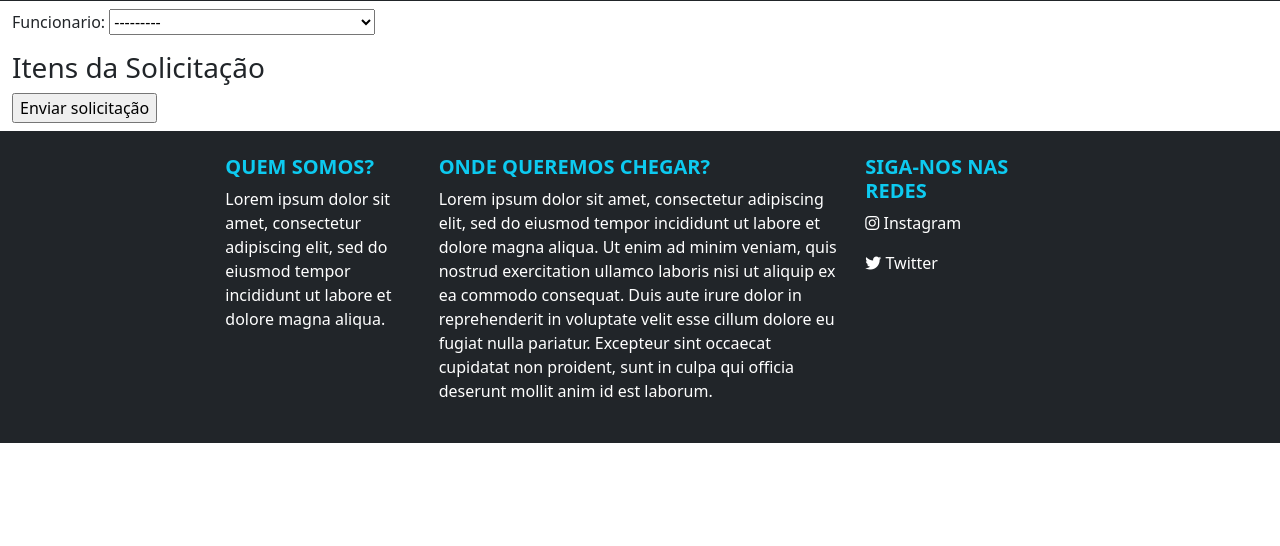
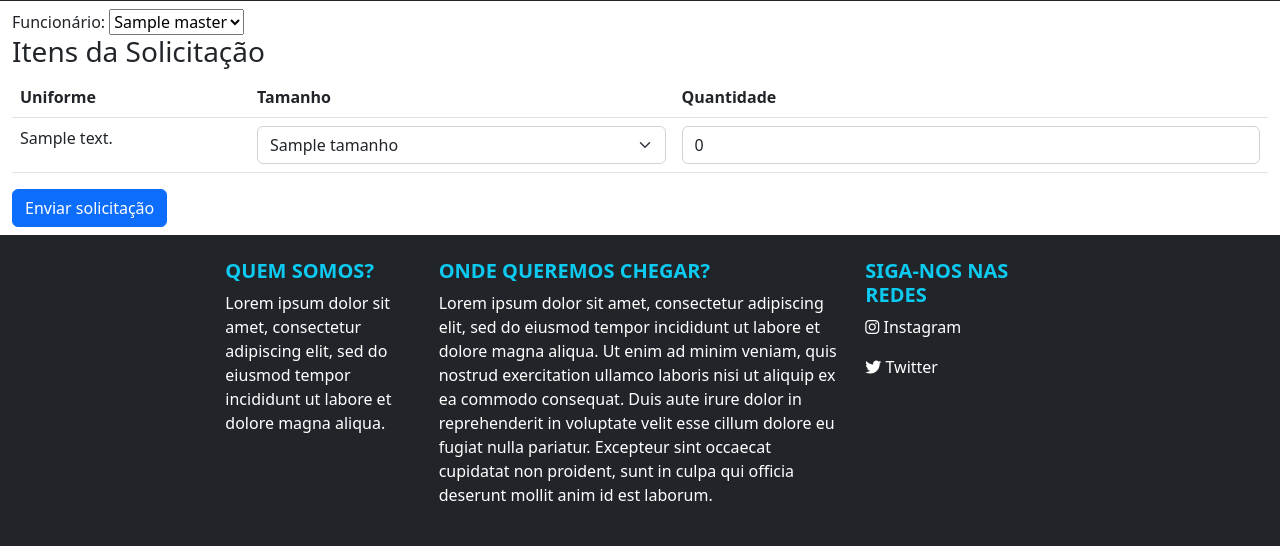
Before and after one commit to emilioeiji/fuji-erp, a Django app: template uniforme/templates/uniforme/solicitar_uniformes.html in a window 1280 px wide. Shown: the part 71-617 px from the top of the page. Run offline with Django 4.2, Linux system fonts and the light colour scheme; tables that the repository leaves empty hold one stand-in row (values such as "Sample post"); the template is opened without the code that fills it: values that come from a table or form of the project are taken from there, most other values are stand-ins (such as "Sample title", 1, 10 or a date in 2020); some libraries are stand-ins or nearby versions.

Commit message:
Implementando formulario uniforme

```diff
--- a/uniforme/models.py
+++ b/uniforme/models.py
@@ -22,13 +22,16 @@
 
 
 class Estoque(models.Model):
-    uniforme = models.OneToOneField(
+    uniforme = models.ForeignKey(
         Uniforme, on_delete=models.CASCADE, related_name='estoque')
     tamanho = models.ForeignKey(Tamanho, on_delete=models.CASCADE)
     quantidade = models.PositiveIntegerField(default=0)
 
+    class Meta:
+        unique_together = ['uniforme', 'tamanho']
+
     def __str__(self):
-        return f"{self.uniforme.descricao} - Tamanho: {self.tamanho} - Estoque: {self.quantidade}"
+        return f"Uniforme: {self.uniforme.descricao} - Tamanho: {self.tamanho} - Estoque: {self.quantidade}"
 
 
 class Solicitacao(models.Model):
--- a/uniforme/templates/uniforme/solicitar_uniformes.html
+++ b/uniforme/templates/uniforme/solicitar_uniformes.html
@@ -6,18 +6,64 @@
 
 {% block content %}
 
-    <form method="post">
-        {% csrf_token %}
+<form method="post">
+    {% csrf_token %}
 
-        {{ form.as_p }}
+    <label for="funcionario">Funcionário:</label>
+    <select name="funcionario" id="funcionario">
+      {% for funcionario in funcionarios %}
+        <option value="{{ funcionario.id }}">{{ funcionario.nomeRomanji }}</option>
+      {% endfor %}
+    </select>
 
-        <h3>Itens da Solicitação</h3>
-        {{ formset.management_form }}
-        {% for form in formset %}
-        {{ form.as_table }}
-        {% endfor %}
+    <h3>Itens da Solicitação</h3>
+    <div class="table-responsive">
+      <table class="table">
+        <thead>
+          <tr>
+            <th>Uniforme</th>
+            <th>Tamanho</th>
+            <th>Quantidade</th>
+          </tr>
+        </thead>
+        <tbody>
+          {% for item in uniformes_agrupados %}
+            {% with item.tamanhos|length as tamanho_count %}
+              {% for tamanho in item.tamanhos %}
+                {% if forloop.first %}
+                  <tr>
+                    <td rowspan="{{ tamanho_count }}">{{ item.descricao }}</td>
+                    <td>
+                      <select name="tamanho_{{ tamanho.uniforme.id }}" class="form-select">
+                        <option value="{{ tamanho.id }}">{{ tamanho.tamanho }}</option>
+                      </select>
+                    </td>
+                    <td>
+                      <input type="number" name="quantidade_{{ tamanho.uniforme.id }}" value="0" min="0" class="form-control">
+                    </td>
+                  </tr>
+                {% else %}
+                  <tr>
+                    <td>
+                      <select name="tamanho_{{ tamanho.uniforme.id }}" class="form-select">
+                        <option value="{{ tamanho.id }}">{{ tamanho.tamanho }}</option>
+                      </select>
+                    </td>
+                    <td>
+                      <input type="number" name="quantidade_{{ tamanho.uniforme.id }}" value="0" min="0" class="form-control">
+                    </td>
+                  </tr>
+                {% endif %}
+              {% endfor %}
+            {% endwith %}
+          {% endfor %}
+        </tbody>
+      </table>
+    </div>
 
-        <input type="submit" value="Enviar solicitação">
-    </form>
+    <input type="submit" value="Enviar solicitação" class="btn btn-primary">
+  </form>
+
+
 
 {% endblock %}
```
Also changed, not shown: uniforme/views.py (+44 -17 lines), uniforme/migrations/0006_alter_estoque_uniforme_alter_estoque_unique_together.py (added).
